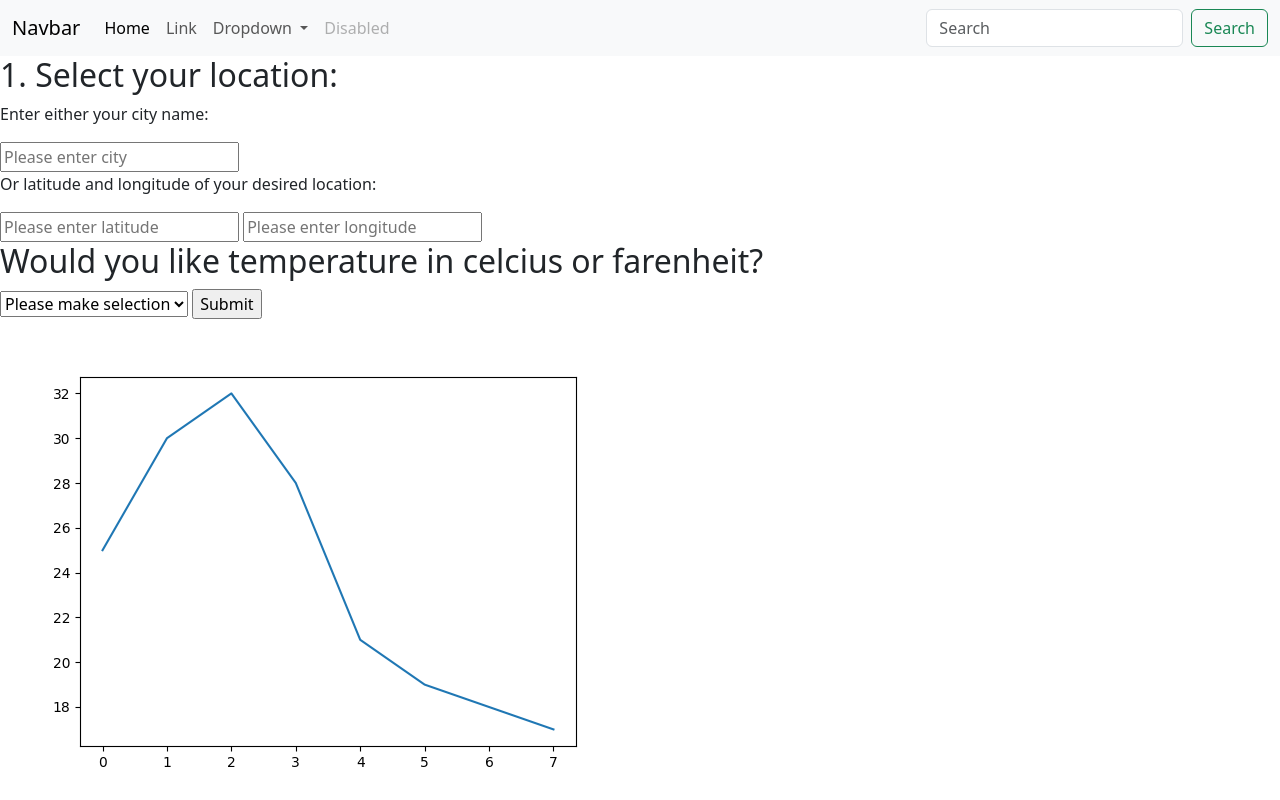
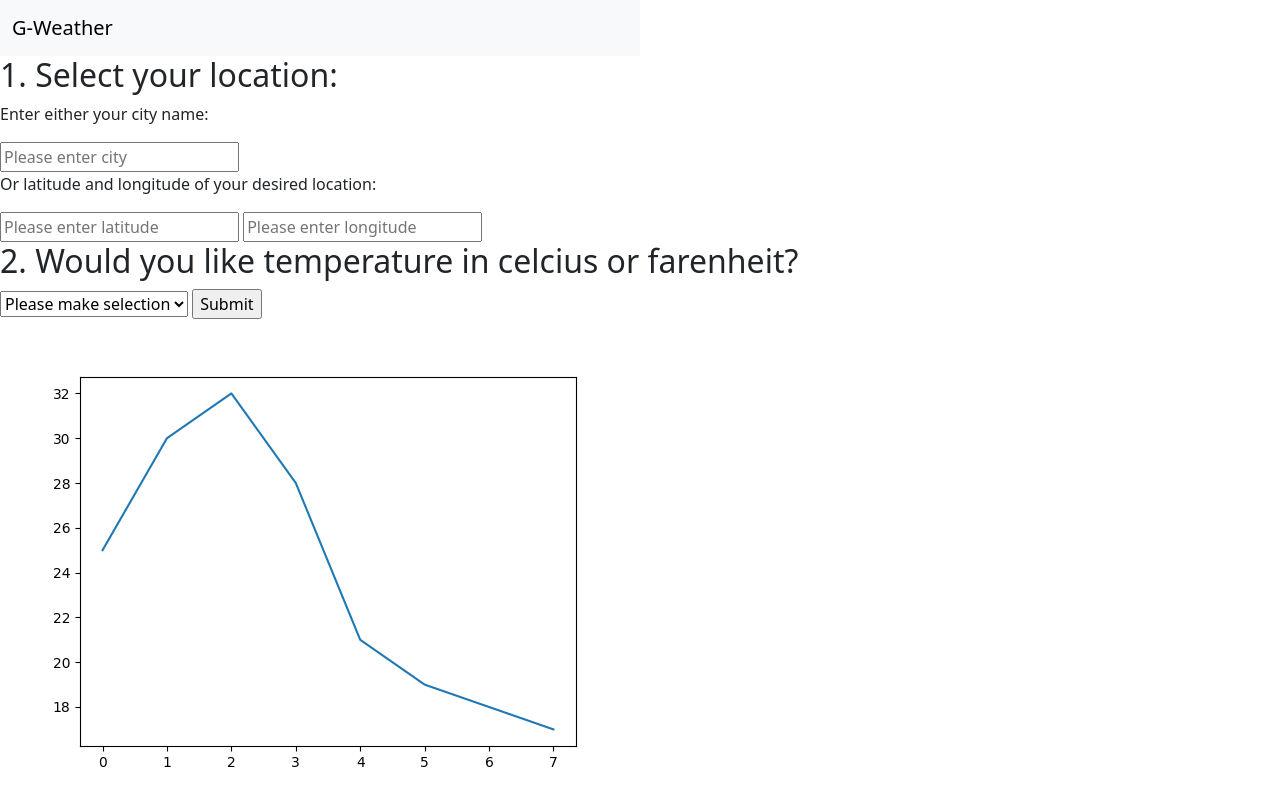
Before and after one commit to AngusCrowe/gWeather, a Flask app: page / in a window 1280 px wide. Run offline with Flask 3, Linux system fonts and the light colour scheme.

Commit message:
Second Commit

```diff
--- a/App.py
+++ b/App.py
@@ -29,6 +29,10 @@ def results():
     else:
         url = "http://api.openweathermap.org/data/2.5/weather?q=" + form_city + "&APPID=" + api_key
 
+
+# use this link: https://api.openweathermap.org/data/2.5/forecast?lat=30.0444&lon=31.2357&appid=61e2ac5c5dec09d272ffdbfbfe7e27d2
+
+
     print(url)
 
     response = requests.get(url).json()
@@ -42,9 +46,9 @@ def results():
     description = weather_one.get("description")
     temp_k = response.get("main", {}).get("temp")
     if measurement == "celsius":
-        temp = int(temp_k) - 273.15
+        temp = str(int(temp_k) - 273.15) + "°C"
     elif measurement == "fahrenheit":
-        temp = ((int(temp_k) - 273.15) * 1.8) + 32
+        temp = str(((int(temp_k) - 273.15) * 1.8) + 32) + "°F"
     wind_speed = response.get("wind", {}).get("speed")
     icon = weather_one.get("icon")
 
--- a/templates/base.html
+++ b/templates/base.html
@@ -9,39 +9,13 @@
 <body>
 
 
-<nav class="navbar navbar-expand-lg bg-body-tertiary">
+<nav class="navbar navbar-expand-lg bg-body-tertiary" style ="width: 50%">
   <div class="container-fluid">
-    <a class="navbar-brand" href="#">Navbar</a>
+    <a class="navbar-brand" href="#">G-Weather</a>
     <button class="navbar-toggler" type="button" data-bs-toggle="collapse" data-bs-target="#navbarSupportedContent" aria-controls="navbarSupportedContent" aria-expanded="false" aria-label="Toggle navigation">
       <span class="navbar-toggler-icon"></span>
     </button>
     <div class="collapse navbar-collapse" id="navbarSupportedContent">
-      <ul class="navbar-nav me-auto mb-2 mb-lg-0">
-        <li class="nav-item">
-          <a class="nav-link active" aria-current="page" href="#">Home</a>
-        </li>
-        <li class="nav-item">
-          <a class="nav-link" href="#">Link</a>
-        </li>
-        <li class="nav-item dropdown">
-          <a class="nav-link dropdown-toggle" href="#" role="button" data-bs-toggle="dropdown" aria-expanded="false">
-            Dropdown
-          </a>
-          <ul class="dropdown-menu">
-            <li><a class="dropdown-item" href="#">Action</a></li>
-            <li><a class="dropdown-item" href="#">Another action</a></li>
-            <li><hr class="dropdown-divider"></li>
-            <li><a class="dropdown-item" href="#">Something else here</a></li>
-          </ul>
-        </li>
-        <li class="nav-item">
-          <a class="nav-link disabled" aria-disabled="true">Disabled</a>
-        </li>
-      </ul>
-      <form class="d-flex" role="search">
-        <input class="form-control me-2" type="search" placeholder="Search" aria-label="Search">
-        <button class="btn btn-outline-success" type="submit">Search</button>
-      </form>
     </div>
   </div>
 </nav>
--- a/templates/home.html
+++ b/templates/home.html
@@ -12,7 +12,7 @@
     <input type="text" name="latitude" placeholder="Please enter latitude">
     <input type="text" name="longitude" placeholder="Please enter longitude">
 
-    <h2> Would you like temperature in celcius or farenheit?</h2>
+    <h2> 2. Would you like temperature in celcius or farenheit?</h2>
 
 <select name="measurement">
   <option value="select">Please make selection</option>
```
Also changed, not shown: templates/weatherdata.html (+45 -1 lines).
